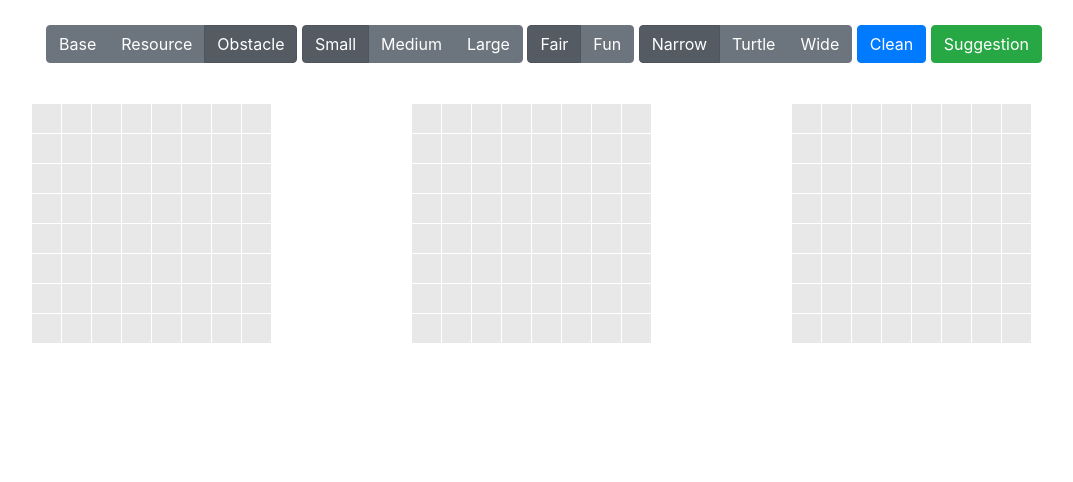
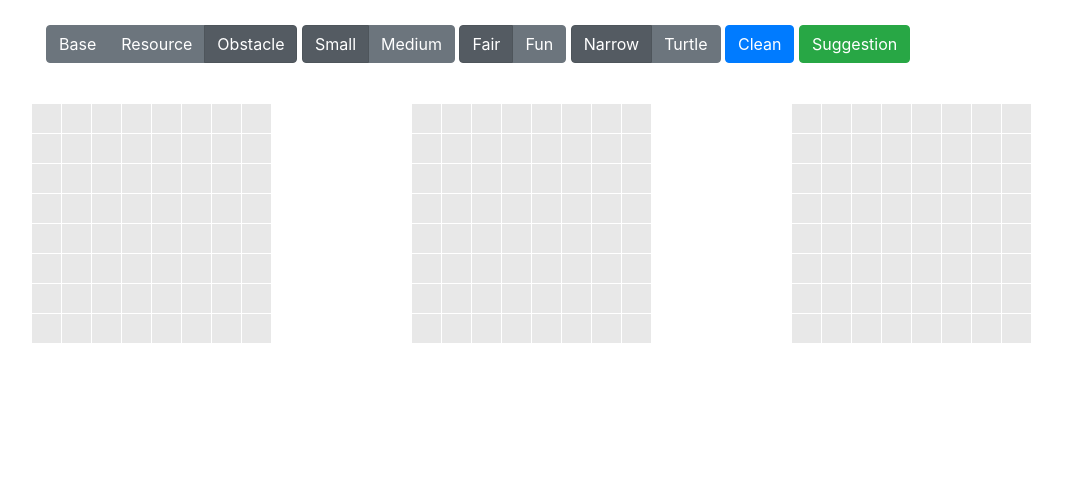
Before and after one commit to poi233/pcgrl_rts_ui, a Django app: page /brush/ in a window 1280 px wide; the page is wider, and only the part inside the window is pictured. Shown: the top 482 px of that part, without its empty margins (54-1127 px from the left). Run offline with Django 3.2, Linux system fonts and the light colour scheme; some libraries are stand-ins or nearby versions.

```diff
--- a/brush/inference.py
+++ b/brush/inference.py
@@ -65,7 +65,7 @@ def infer(game, representation, model_path, **kwargs):
 
 def step(cur_pos, fixed_tiles, representation, env, agent, obs):
     action = None
-    # change if reserve this tile
+    # change this tile or not
     will_change = random.randint(1, 100)
     if will_change < 20:
         action, _ = agent.predict(obs)
--- a/pcgrl_ui/settings.py
+++ b/pcgrl_ui/settings.py
@@ -120,7 +120,7 @@ USE_TZ = True
 # https://docs.djangoproject.com/en/3.0/howto/static-files/
 
 SMALL_FAIR_NARROW = PPO2.load("static/models/small_fair_rts/narrow/model_1.pkl")
-# SMALL_FAIR_TURTLE = PPO2.load("static/models/small_fair_rts/turtle/model_1.pkl")
+SMALL_FAIR_TURTLE = PPO2.load("static/models/small_fair_rts/turtle/model_1.pkl")
 # SMALL_FAIR_WIDE = PPO2.load("static/models/small_fair_rts/wide/model_1.pkl")
 #
 # SMALL_FUN_NARROW = PPO2.load("static/models/small_fun_rts/narrow/model_1.pkl")
@@ -128,6 +128,7 @@ SMALL_FAIR_NARROW = PPO2.load("static/models/small_fair_rts/narrow/model_1.pkl")
 # SMALL_FUN_WIDE = PPO2.load("static/models/small_fun_rts/wide/model_1.pkl")
 
 MEDIUM_FAIR_NARROW = PPO2.load("static/models/medium_fair_rts/narrow/model_1.pkl")
+MEDIUM_FAIR_TURTLE = PPO2.load("static/models/medium_fair_rts/turtle/model_1.pkl")
 
 
 STATIC_URL = '/static/'
--- a/templates/brush/brush.html
+++ b/templates/brush/brush.html
@@ -40,9 +40,9 @@
                     <label class="btn btn-secondary">
                         <input type="radio" name="size" id="medium" value="medium"> Medium
                     </label>
-                    <label class="btn btn-secondary">
-                        <input type="radio" name="size" id="large" value="large"> Large
-                    </label>
+{#                    <label class="btn btn-secondary">#}
+{#                        <input type="radio" name="size" id="large" value="large"> Large#}
+{#                    </label>#}
                 </div>
                 <div id="style-selector" class="btn-group btn-group-toggle" data-toggle="buttons">
                     <label class="btn btn-secondary active">
@@ -59,9 +59,9 @@
                     <label class="btn btn-secondary">
                         <input type="radio" name="rep" id="turtle" value="turtle"> Turtle
                     </label>
-                    <label class="btn btn-secondary">
-                        <input type="radio" name="rep" id="wide" value="wide"> Wide
-                    </label>
+{#                    <label class="btn btn-secondary">#}
+{#                        <input type="radio" name="rep" id="wide" value="wide"> Wide#}
+{#                    </label>#}
                 </div>
                 <button class="btn btn-primary" id="clean">Clean</button>
                 <button class="btn btn-success" id="suggestion">Suggestion</button>
@@ -146,7 +146,7 @@
             </div>
         </div>
     </div>
-        <div class="row">
+    <div class="row">
         <div class="col">
             <h5>Suggest 2</h5>
         </div>
```
Also changed, not shown: gym_pcgrl/envs/probs/rts_prob.py (+6 -5 lines).
